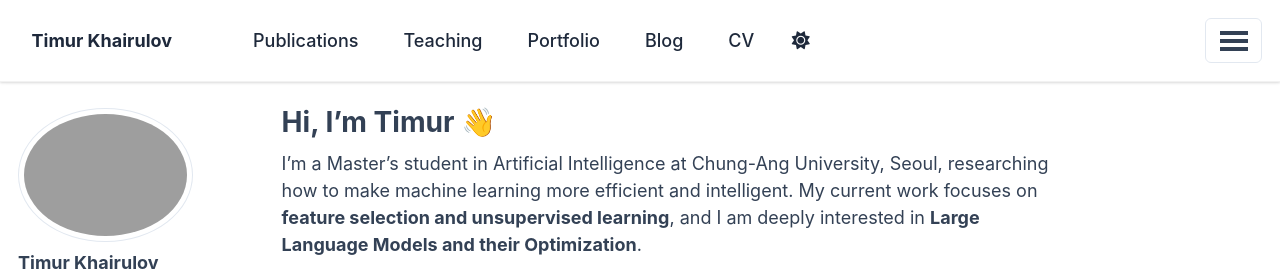
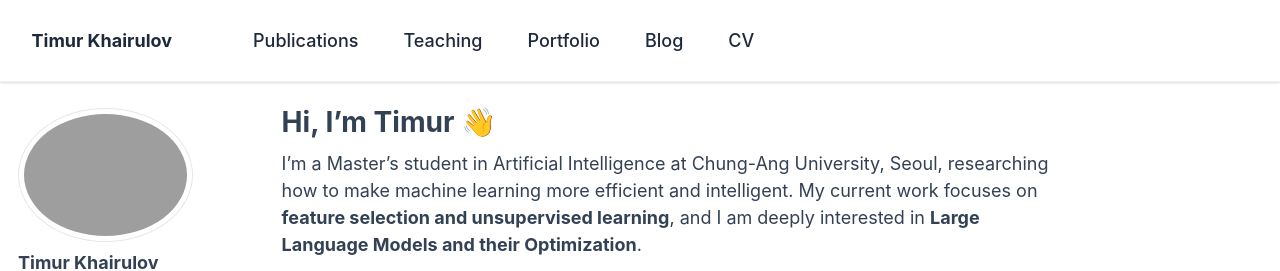
Before and after one commit to KhrTim/KhrTim.github.io, a Jekyll site: the page built from _pages/about.md, in a window 1280 px wide. Shown: the top 271 px of the page. Built offline with Jekyll 4.4.1, drawn with Linux system fonts in a browser that asks for light colours; nearby versions of some CDN libraries; some web fonts are replaced; library files that are not in the unit come from our copies; a script that is not in the unit is left out; comment, search, counter and statistics services are not loaded.

Commit message:
claude fix

```diff
--- a/_includes/masthead.html
+++ b/_includes/masthead.html
@@ -4,9 +4,8 @@
   <div class="masthead__inner-wrap">
     <div class="masthead__menu">
       <nav id="site-nav" class="greedy-nav">
-        <button><div class="navicon"></div></button>
         <ul class="visible-links">
-          <li class="masthead__menu-item masthead__menu-item--lg persist"><a href="{{ base_path }}/">{{ site.name }}</a></li>
+          <li class="masthead__menu-item masthead__menu-item--lg"><a href="{{ base_path }}/">{{ site.name }}</a></li>
           {% for link in site.data.navigation.main %}
             {% if link.url contains 'http' %}
               {% assign domain = '' %}
@@ -15,11 +14,7 @@
             {% endif %}
             <li class="masthead__menu-item"><a href="{{ domain }}{{ link.url }}">{{ link.title }}</a></li>
           {% endfor %}
-          <li id="theme-toggle" class="masthead__menu-item persist tail">
-            <a role="button" aria-labelledby="theme-icon"><i id="theme-icon" class="fa-solid fa-sun" aria-hidden="true" title="toggle theme"></i></a>
-          </li>
         </ul>
-        <ul class="hidden-links hidden"></ul>
       </nav>
     </div>
   </div>
--- a/_includes/scripts.html
+++ b/_includes/scripts.html
@@ -2,7 +2,6 @@
 <script src="https://cdn.jsdelivr.net/npm/fitvids@2.1.1/dist/fitvids.min.js"></script>
 <script src="https://cdn.jsdelivr.net/npm/jquery-smooth-scroll@2.2.0/jquery.smooth-scroll.min.js"></script>
 <script src="{{ base_path }}/assets/js/theme.js"></script>
-<script src="{{ base_path }}/assets/js/plugins/jquery.greedy-navigation.js"></script>
 <script src="{{ base_path }}/assets/js/_main.js"></script>
 
 {% include analytics.html %}
--- a/assets/js/_main.js
+++ b/assets/js/_main.js
@@ -99,9 +99,6 @@
           }
         });
 
-  // Enable the theme toggle
-  $('#theme-toggle').on('click', toggleTheme);
-
   // Enable the sticky footer
   var bumpIt = function () {
     $("body").css("margin-bottom", $(".page__footer").outerHeight(true));
```
